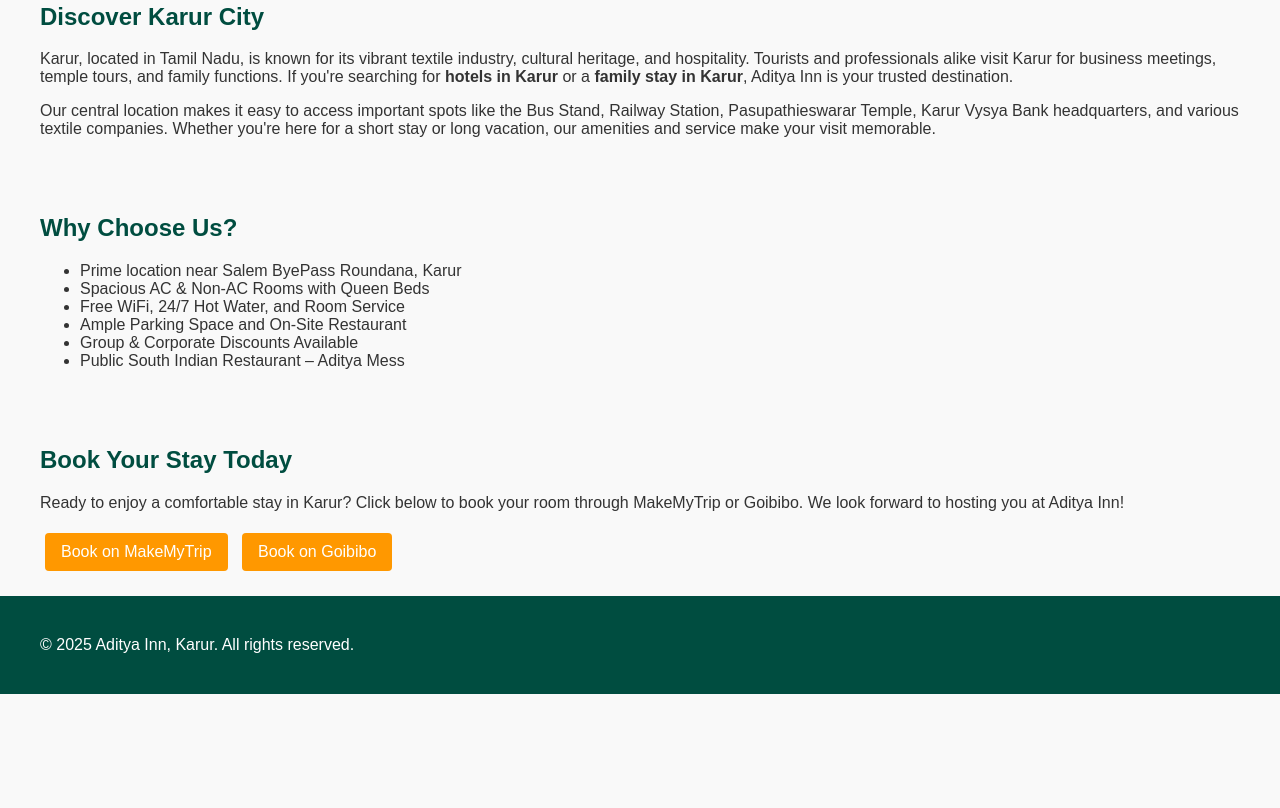
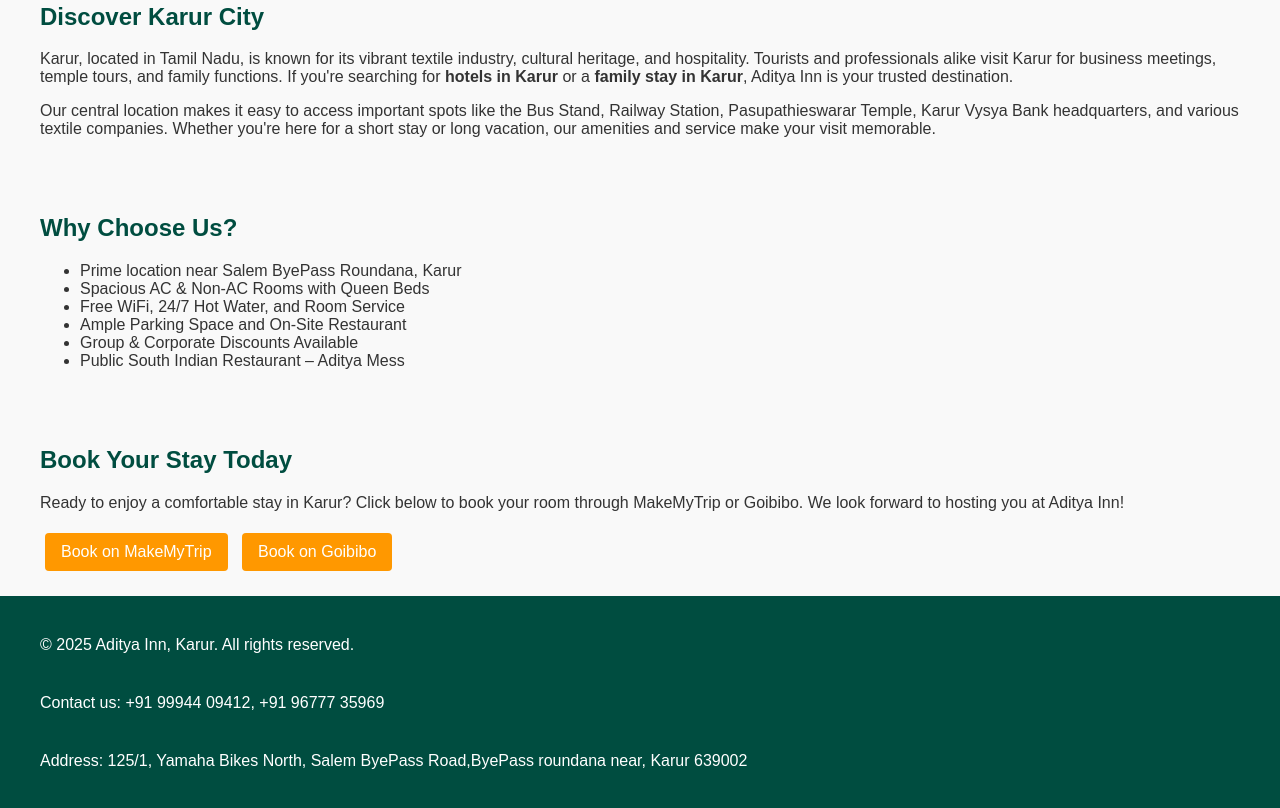
Before and after one commit to aravindrajaditya/aditya-website, a plain HTML site: page index.html in a window 1280 px wide. Shown: the part 574-1382 px from the top of the page. Before the commit the page ends 1268 px from the top, so only its background shows below. Drawn offline with Linux system fonts and the light colour scheme.

Commit message:
Update index.html

```diff
--- a/index.html
+++ b/index.html
@@ -82,6 +82,8 @@
   <footer>
     <div class="container">
       <p>&copy; 2025 Aditya Inn, Karur. All rights reserved.</p>
+      <p>Contact us: +91 99944 09412, +91 96777 35969</p>
+      <p>Address: 125/1, Yamaha Bikes North, Salem ByePass Road,ByePass roundana near, Karur 639002</p>
     </div>
   </footer>
 </body>
```
